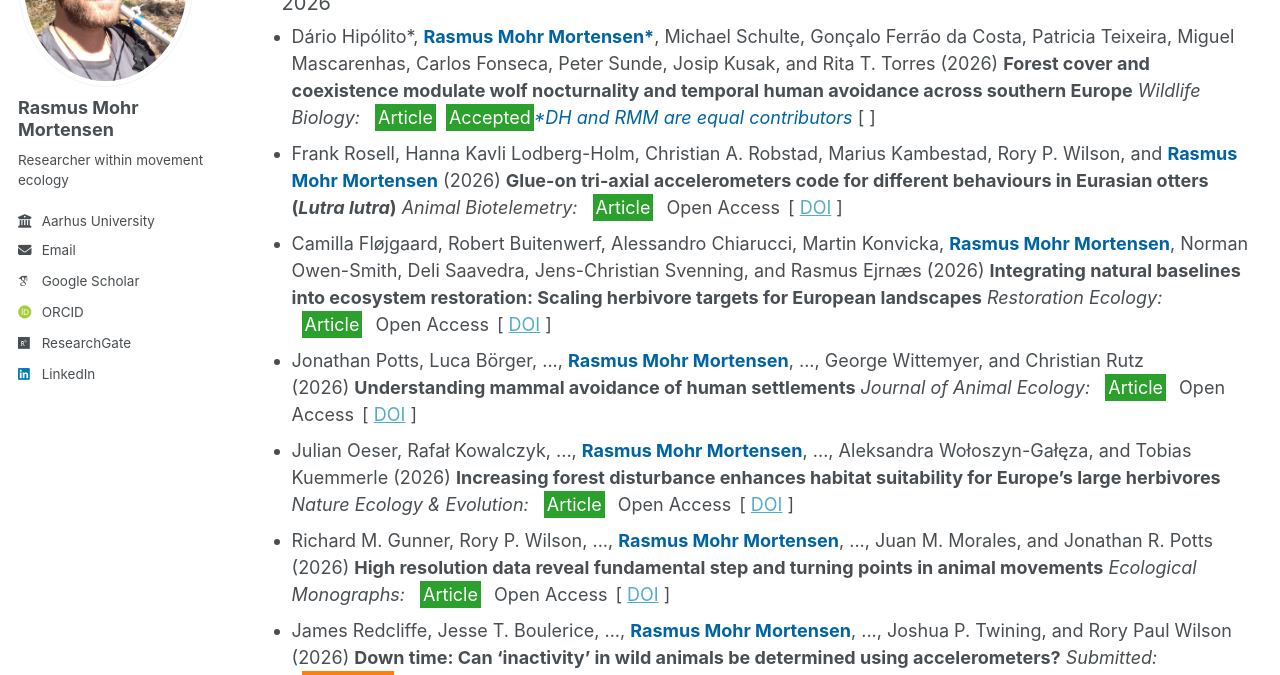
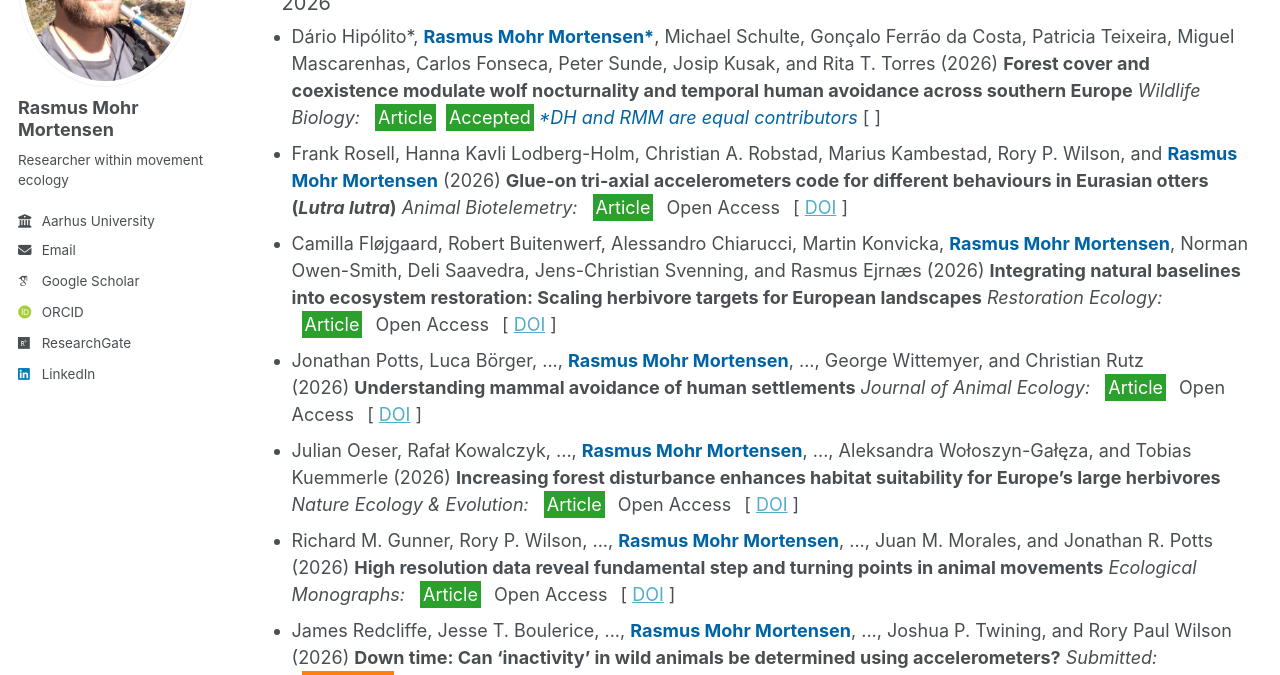
Before and after one commit to rasmusmohrmortensen/rasmusmohrmortensen.github.io, a Jekyll site: the page built from _pages/publications.html, in a window 1280 px wide and 900 px high. Shown: the part 219-894 px from the top of the window. Built offline with Jekyll 4.4.1, drawn with Linux system fonts in a browser that asks for light colours; some web fonts are replaced; a script bundle is joined from its source files by our own code; library files that are not in the unit come from our copies.

Commit message:
Update paper.html

```diff
--- a/_includes/bibere/paper.html
+++ b/_includes/bibere/paper.html
@@ -60,7 +60,7 @@
         <span class="emphasisNote">{{- paper.emphasis -}}</span>
         {%- endif -%}
         {%- if paper.note -%}
-        <span class="note">{{- paper.note -}}</span>
+        &nbsp;<span class="note">{{- paper.note -}}</span>
         {%- endif -%}
         <!-- Links -->
         [
```
